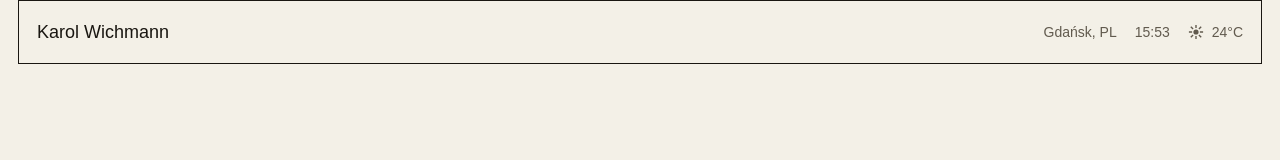
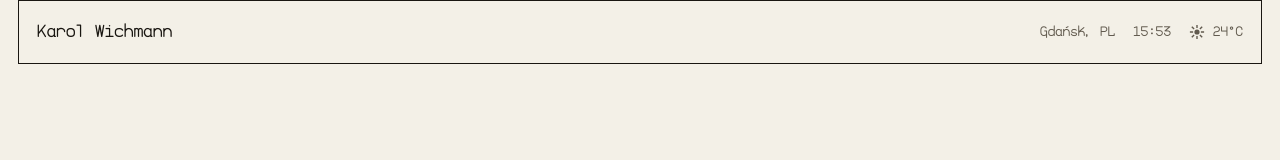
Before and after one commit to whichmann/personal-site, a React (Create React App) app: page / in a window 1280 px wide. Shown: the top 160 px of the page. Built offline with nearby package versions, Linux system fonts and the light colour scheme.

Commit message:
feat: update font

```diff
--- a/src/styles/GlobalStyle.ts
+++ b/src/styles/GlobalStyle.ts
@@ -1,6 +1,15 @@
 import { createGlobalStyle } from 'styled-components';
+import izayoiMonospaced from '../assets/fonts/IzayoiMonospaced.ttf';
 
 const GlobalStyle = createGlobalStyle`
+  @font-face {
+    font-family: 'Izayoi Monospaced';
+    src: url(${izayoiMonospaced}) format('truetype');
+    font-style: normal;
+    font-weight: 400;
+    font-display: swap;
+  }
+
   :root {
     --paper: #f3f0e7;
     --ink: #191611;
@@ -12,7 +21,7 @@ const GlobalStyle = createGlobalStyle`
     --hair: 1px solid color-mix(in srgb, var(--ink) 25%, transparent);
     --safe-top: env(safe-area-inset-top, 0px);
 
-    font-family: 'Apfel Grotezk', sans-serif;
+    font-family: 'Izayoi Monospaced', monospace;
     color: var(--ink);
     background: var(--paper);
     font-synthesis: none;
--- /dev/null
+++ b/src/types/assets.d.ts
@@ -0,0 +1,4 @@
+declare module '*.ttf' {
+  const source: string;
+  export default source;
+}
```
Also changed, not shown: src/assets/fonts/IzayoiMonospaced.ttf (added).
